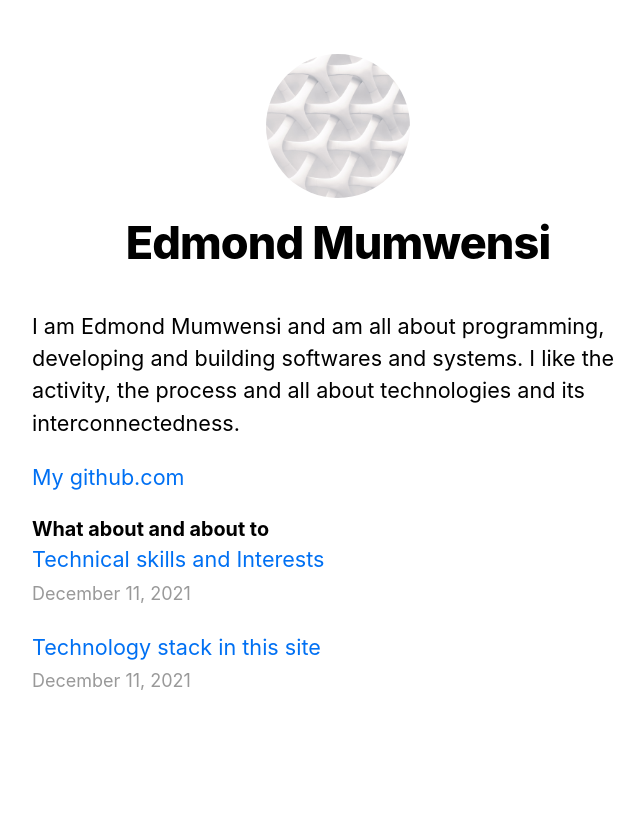
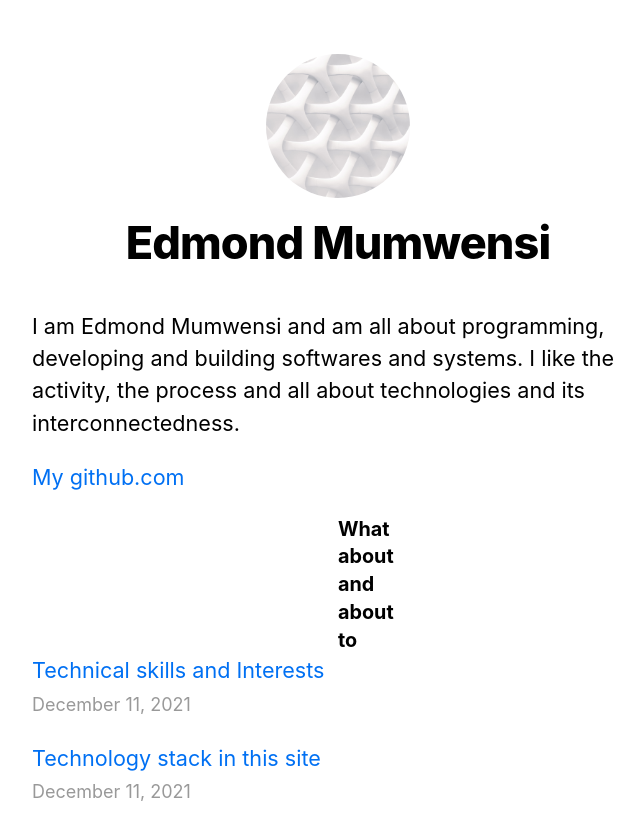
Before and after one commit to edmond-dev/nextjs-blog, a Next.js app: page / in a window 1280 px wide. Shown: the top 840 px of the page, without its empty margins (302-946 px from the left). Before the commit the page ends 804 px from the top, so only its background shows below. Built offline with nearby package versions, Linux system fonts and the light colour scheme.

Commit message:
edited skills section

```diff
--- a/styles/utils.module.css
+++ b/styles/utils.module.css
@@ -17,7 +17,7 @@
 .headingLg {
   font-size: 1.1rem;
   line-height: 1.4;
-  margin: auto auto;
+  margin: auto 50%;
 }
 
 .headingMd {
```
